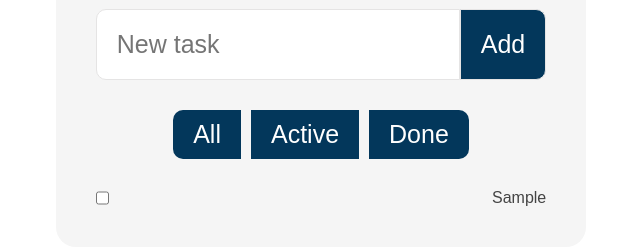
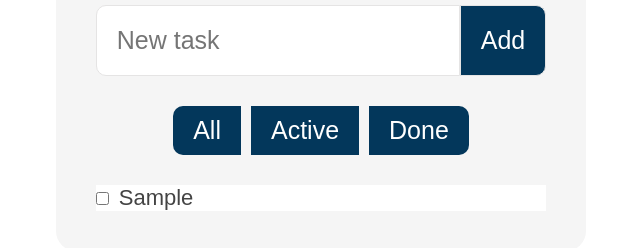
Before and after one commit to lu-alvz-dev/modern-todo-webapp, a plain HTML site: page Index.html in a window 1280 px wide. Both pictures are taken after typing "Sample" into the empty fields and a click on the button "Add". Shown: the part 336-584 px from the top of the page, without its empty margins (319-959 px from the left). Drawn offline with Linux system fonts and the light colour scheme.

Commit message:
aligned checkbox , label and del buuton inside task div

```diff
--- a/styles/styles.css
+++ b/styles/styles.css
@@ -96,6 +96,8 @@ h1 {
 }
 
 .del_btn {
+  align-self: flex-start;
+  order: 1;
   background-color: #ffffff;
   border: 0.5rem solid #e5e4e4;
   color: #03375b;
@@ -104,5 +106,9 @@ h1 {
 
 .task_container {
   display: flex;
-  justify-content: space-between;
+  justify-content: flex-start;
+  align-items: center;
+  gap: 1rem;
+  font-size: 2.2rem;
+  background-color: #fff;
 }
```
